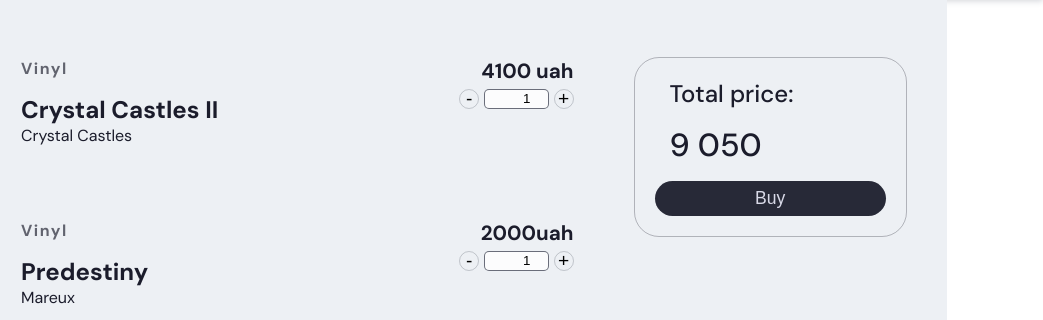
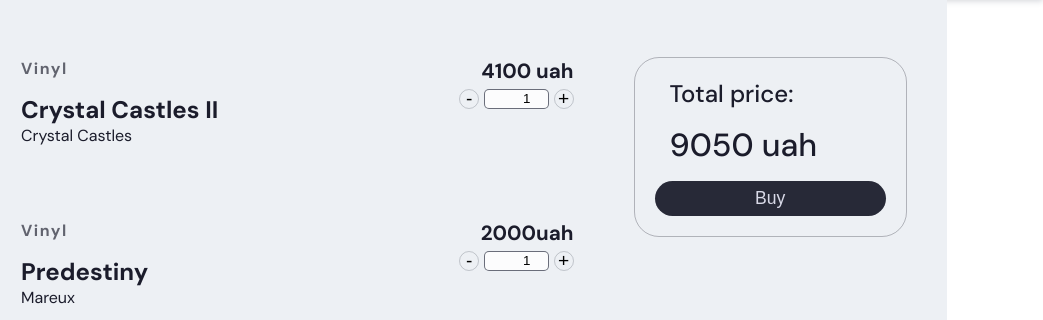
Before and after one commit to naztes0/labWeb, a plain HTML site: page cart.html in a window 1280 px wide. Shown: the part 212-532 px from the top of the page, 237-1280 px from the left. Drawn offline with Linux system fonts and the light colour scheme.

Commit message:
Update cart.html

```diff
--- a/cart.html
+++ b/cart.html
@@ -167,7 +167,7 @@
             </div>
             <div class="buy">
                 <h2>Total price:</h2>
-                <h1>9 050</h1>
+                <h1>9050 uah</h1>
 
                 <button>Buy</button>
             </div>
```
